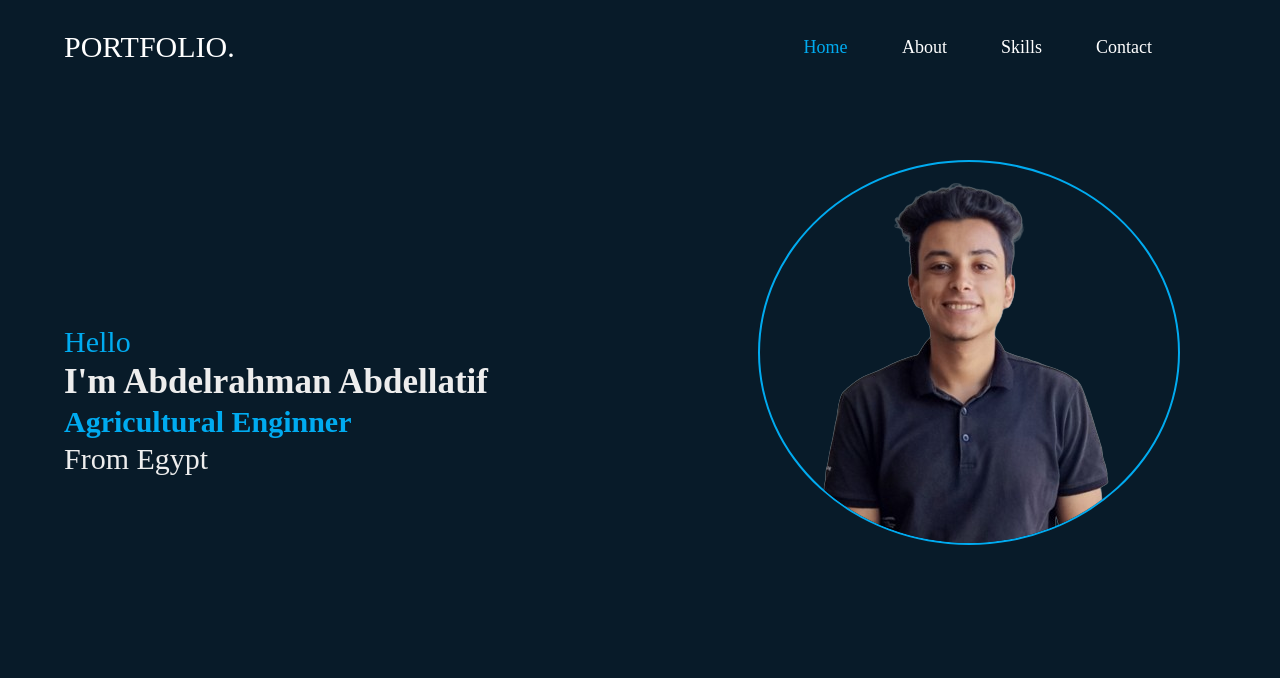
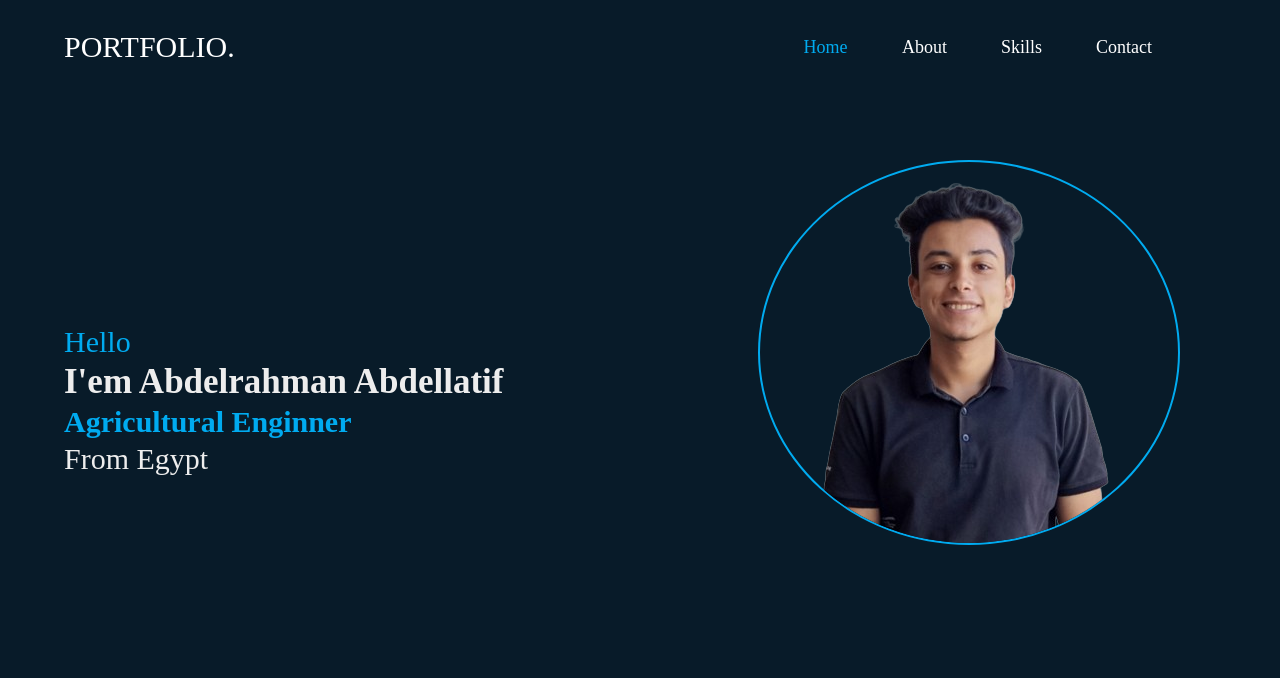
Before and after one commit to Abdelrahman2772/PORTFOLIO, a plain HTML site: page index.html in a window 1280 px wide. Shown: the top 678 px of the page. Drawn offline with nearby package versions, Linux system fonts and the light colour scheme.

Commit message:
Update index.html

```diff
--- a/index.html
+++ b/index.html
@@ -20,7 +20,7 @@
     <aside class="home">
     <div class="content">
         <p class="hello">Hello</p>
-        <h1>I'm Abdelrahman Abdellatif</h1>
+        <h1>I'em Abdelrahman Abdellatif</h1>
         <h2>Agricultural Enginner</h2>
         <p>From Egypt</p>
     </div>
```
